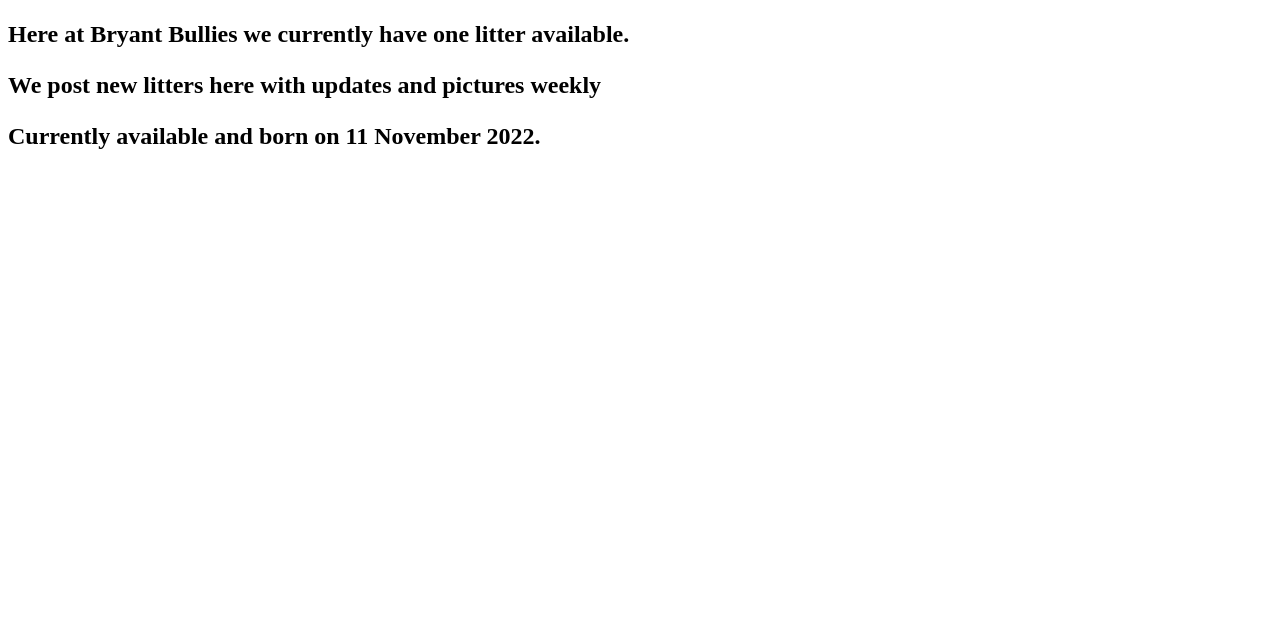
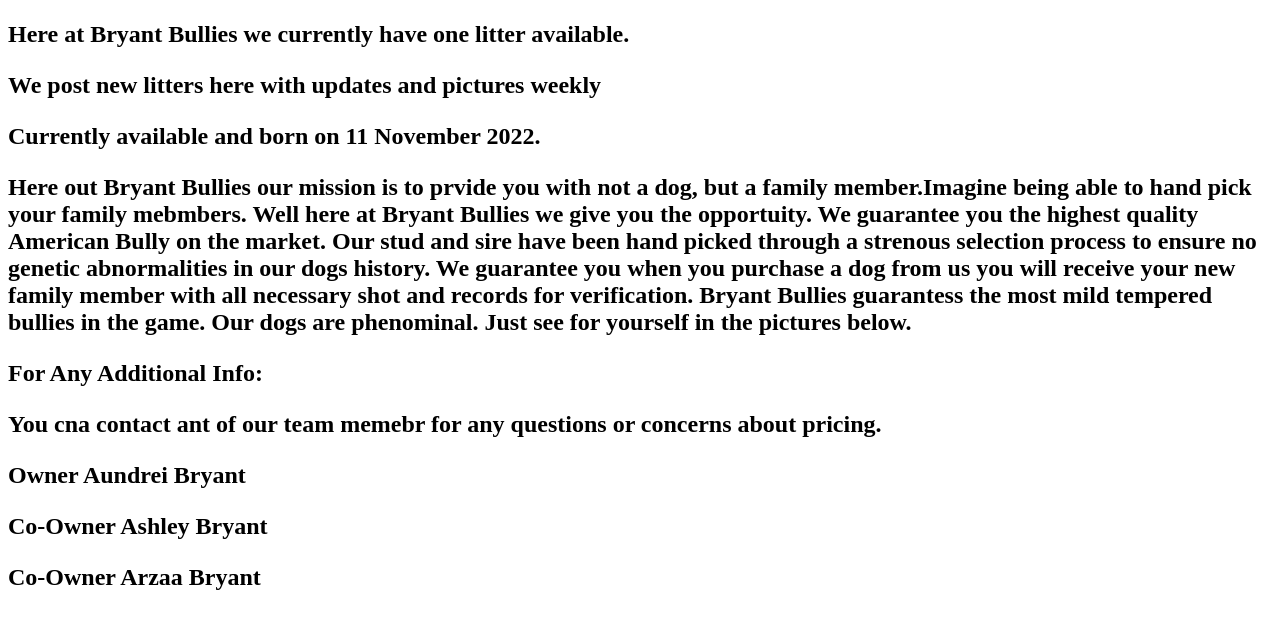
Before and after one commit to dreidoe/Businessletter, a plain HTML site: page index.html in a window 1280 px wide. Shown: the part 96-724 px from the top of the page. Drawn offline with Linux system fonts and the light colour scheme.

Commit message:
Bryant bullies testimonial and contact info

```diff
--- a/index.html
+++ b/index.html
@@ -4,7 +4,17 @@
     <section>
         <p>Here at Bryant Bullies we currently have one litter available.</p>
         <p>We post new litters here with updates and pictures weekly</p>
-        <p>Currently available and born on 11 November 2022.<p>
+        <p>Currently available and born on <time date time="2022-11-11">11 November 2022.</time><p>
+    </section>
 
+    <p>Here out Bryant Bullies our mission is to prvide you with not a dog, but a family member.Imagine being able to hand pick your family mebmbers.
+        Well here at Bryant Bullies we give you the opportuity.
+        We guarantee you the highest quality American Bully on the market. Our stud and sire have been hand picked through a strenous selection process
+        to ensure no genetic abnormalities in our dogs history. We guarantee you when you purchase a dog from us you will receive your new family member with all necessary shot and records for verification.
+        Bryant Bullies guarantess the most mild tempered bullies in the game. Our dogs are phenominal. Just see for yourself in the pictures below.</p>
 
-    </section>
+        <Strong>For Any Additional Info:</strong>
+            <p>You cna contact ant of our team memebr for any questions or concerns about pricing.</p>
+            <p>Owner Aundrei Bryant</p>
+            <p>Co-Owner Ashley Bryant</p>
+            <p>Co-Owner Arzaa Bryant </p>
```
